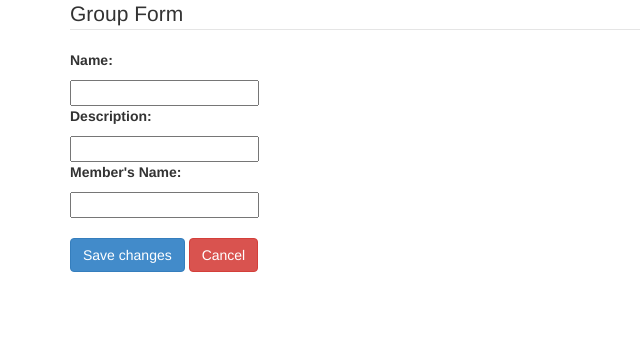
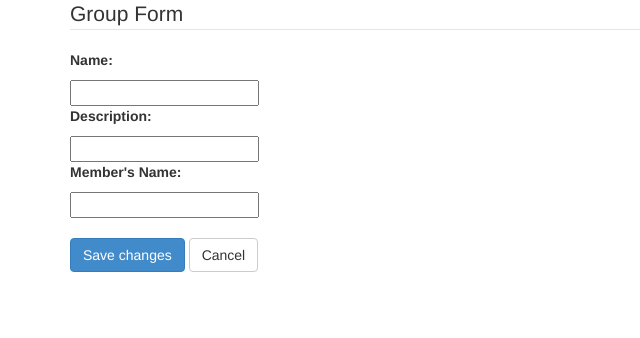
Before and after one commit to agiliq/opentavern, a Django app: a page that uses templates/base.html in a window 1280 px wide. Shown: the part 101-439 px from the top of the page, without its empty margins (0-640 px from the left). Run offline with Django 3.2, Linux system fonts and the light colour scheme; the visitor is signed in with stand-in values (Sample User, id 1); some libraries are stand-ins or nearby versions.

Commit message:
fix anchor tags on some buttons

```diff
--- a/templates/accounts/change_password.html
+++ b/templates/accounts/change_password.html
@@ -30,7 +30,7 @@
 
           <div class="form-actions">
             <button type="submit" class="btn btn-primary">Change</button>
-            <button class="btn btn-danger" type="reset">Cancel</button>
+            <a class="btn btn-default" href="{% url 'index' %}">Cancel</a>
           </div>
 
     </fieldset>
--- a/templates/base.html
+++ b/templates/base.html
@@ -24,7 +24,7 @@
                 <div class="nav navbar-nav navbar-right">
 
                 {% if user.is_authenticated %}
-                  <li><a href="#"> Welcome: {% firstof user.first_name user.username %}</a></li>
+                  <li><a href="{% url 'index' %}"> Welcome: {% firstof user.first_name user.username %}</a></li>
                   <li><a href="{% url 'tavern_create_group' %}"> Create Group </a></li>
                   <li><a href="/accounts/logout?next=/" title="logout"> Logout</a></li>
                   <li><a href="{% url 'change_password' %}" title="ChangePassword"> Change Password</a></li>
--- a/templates/tavern/event_form.html
+++ b/templates/tavern/event_form.html
@@ -41,11 +41,10 @@
 
           <div class="form-actions">
             <button type="submit" class="btn btn-primary">Save changes</button>
-            <button class="btn btn-danger" type="reset">Cancel</button>
+            <a class="btn btn-default" href="{{ object.get_absolute_url }}">Cancel</a>
           </div>
 
     </fieldset>
 
 </form>
-
-{% endblock content%}
+{% endblock content %}
--- a/templates/tavern/group_form.html
+++ b/templates/tavern/group_form.html
@@ -39,7 +39,7 @@
 
           <div class="form-actions">
             <button type="submit" class="btn btn-primary">Save changes</button>
-            <button class="btn btn-danger" type="reset">Cancel</button>
+            <a class="btn btn-default" href="{{ object.get_absolute_url }}">Cancel</a>
           </div>
 
     </fieldset>
```
